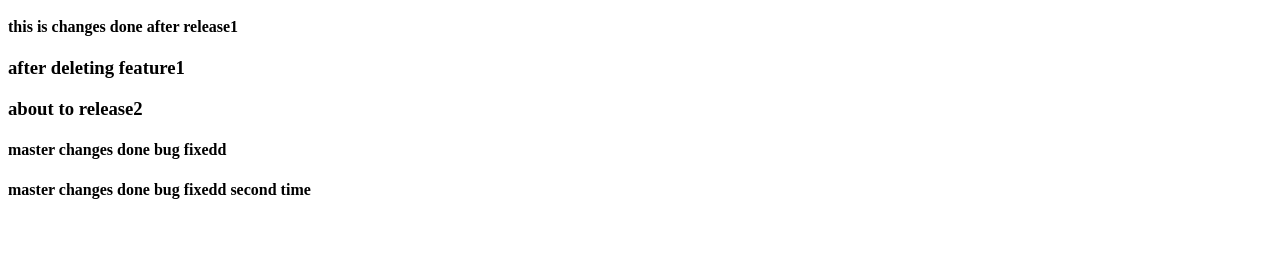
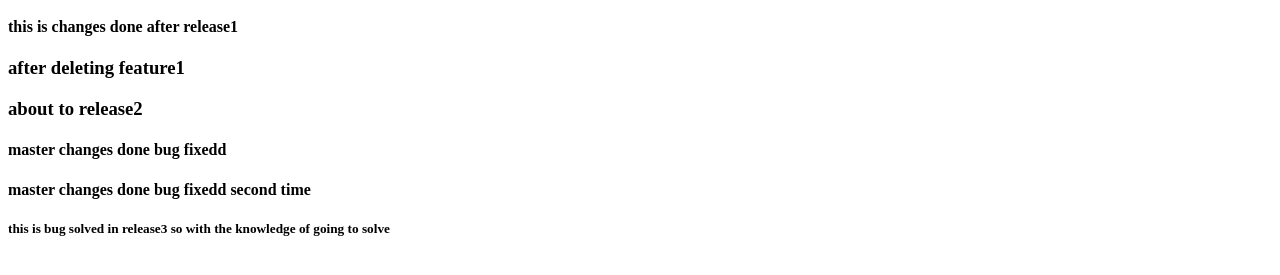
Before and after one commit to shivdatt23/branching-strategy, a plain HTML site: page index.html in a window 1280 px wide. Shown: the part 155-430 px from the top of the page. Drawn offline with Linux system fonts and the light colour scheme.

Commit message:
this is bug fix done hotfix

```diff
--- a/index.html
+++ b/index.html
@@ -21,5 +21,7 @@
         <h3>about to release2</h3>
         <h4>master changes done bug fixedd</h4>
         <h4>master changes done bug fixedd second time</h4>
+
+        <h5>this is bug solved in release3 so with the knowledge of going to solve</h5>
 </body>
 </html>
```
